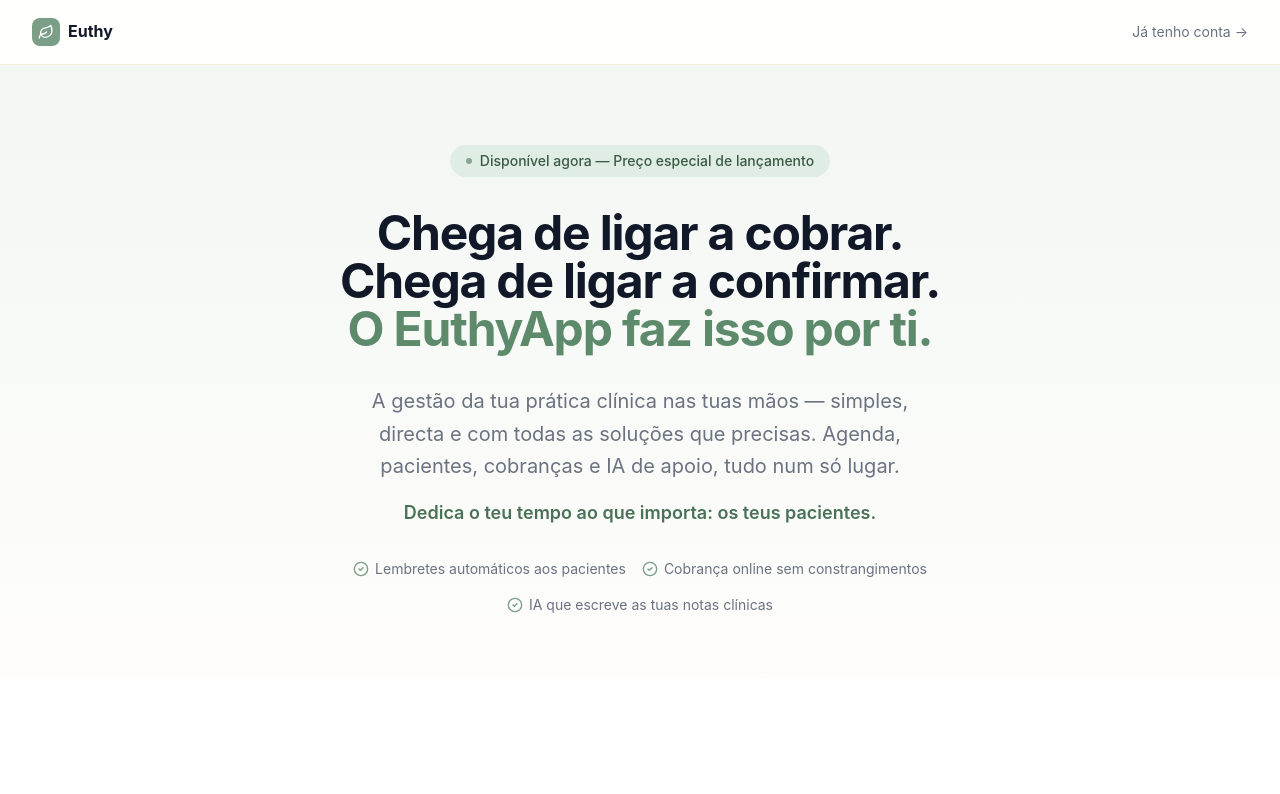
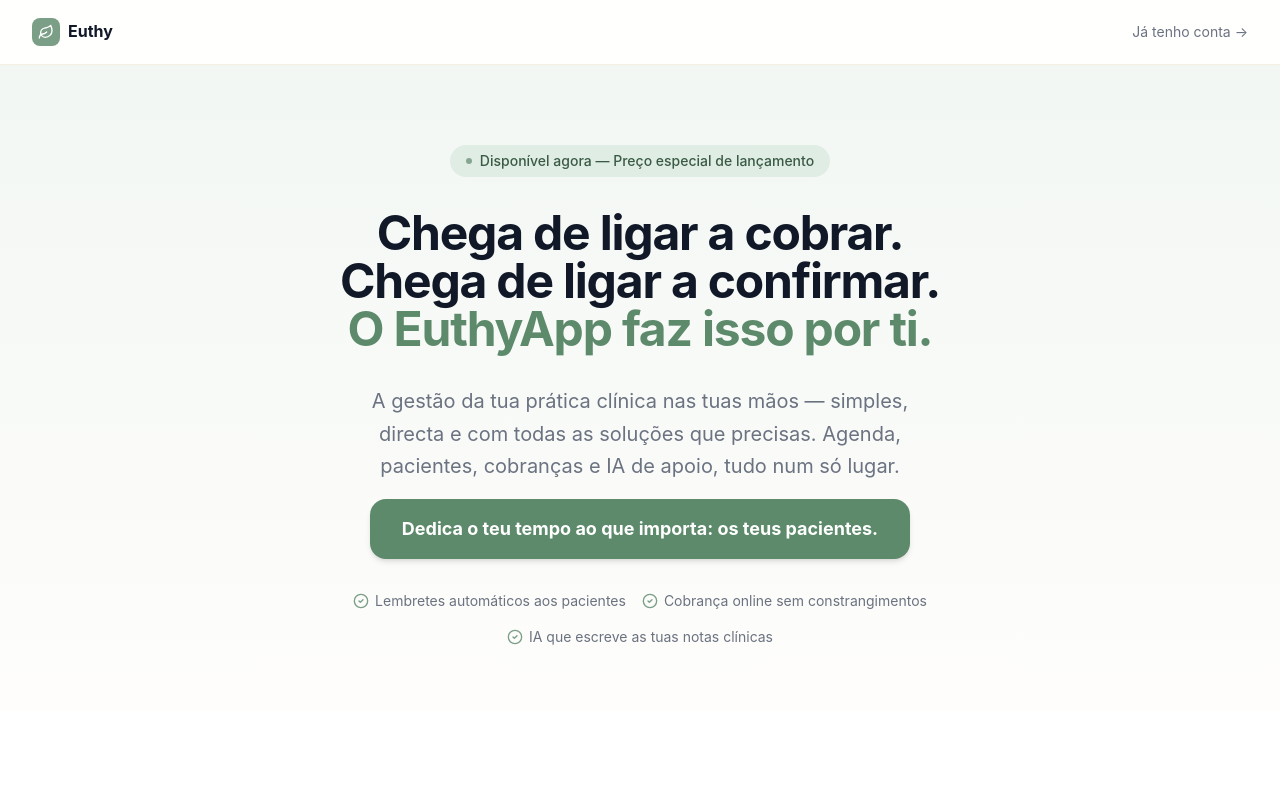
Before and after one commit to elisabeteterapia-sys/euthycare, a Next.js app in the folder frontend/: page /euthy-lancamento in a window 1280 px wide. Shown: the top 794 px of the page. Built offline with nearby package versions, Linux system fonts and the light colour scheme.

Commit message:
style: highlight key phrase with sage badge

```diff
--- a/frontend/app/euthy-lancamento/page.tsx
+++ b/frontend/app/euthy-lancamento/page.tsx
@@ -315,9 +315,9 @@
             Agenda, pacientes, cobranças e IA de apoio, tudo num só lugar.
           </p>
 
-          <p className="text-lg font-semibold text-sage-600 max-w-lg mx-auto mb-8">
+          <div className="inline-block bg-sage-500 text-white text-lg font-bold px-8 py-4 rounded-2xl mb-8 shadow-md">
             Dedica o teu tempo ao que importa: os teus pacientes.
-          </p>
+          </div>
 
           <div className="flex flex-wrap justify-center gap-4 text-sm text-gray-500">
             <span className="flex items-center gap-1.5"><CheckCircle2 className="h-4 w-4 text-sage-400" /> Lembretes automáticos aos pacientes</span>
```
